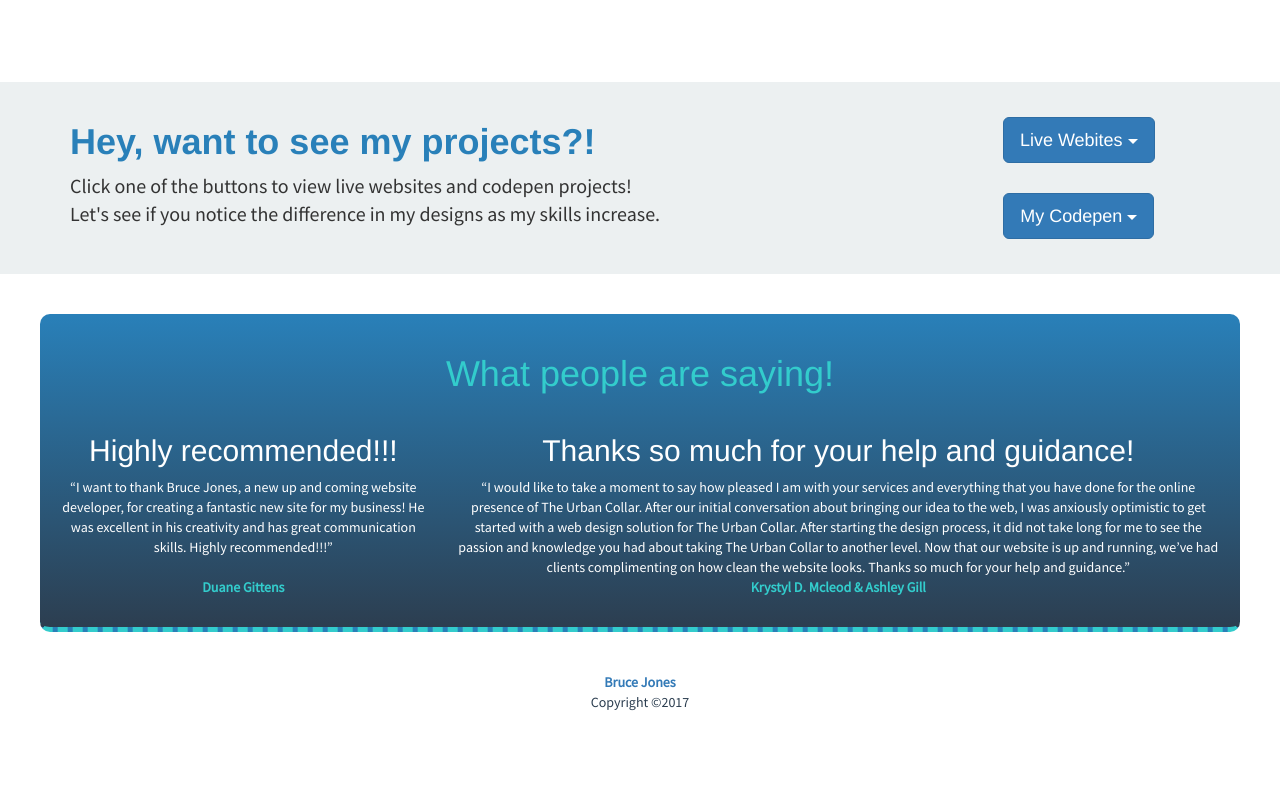
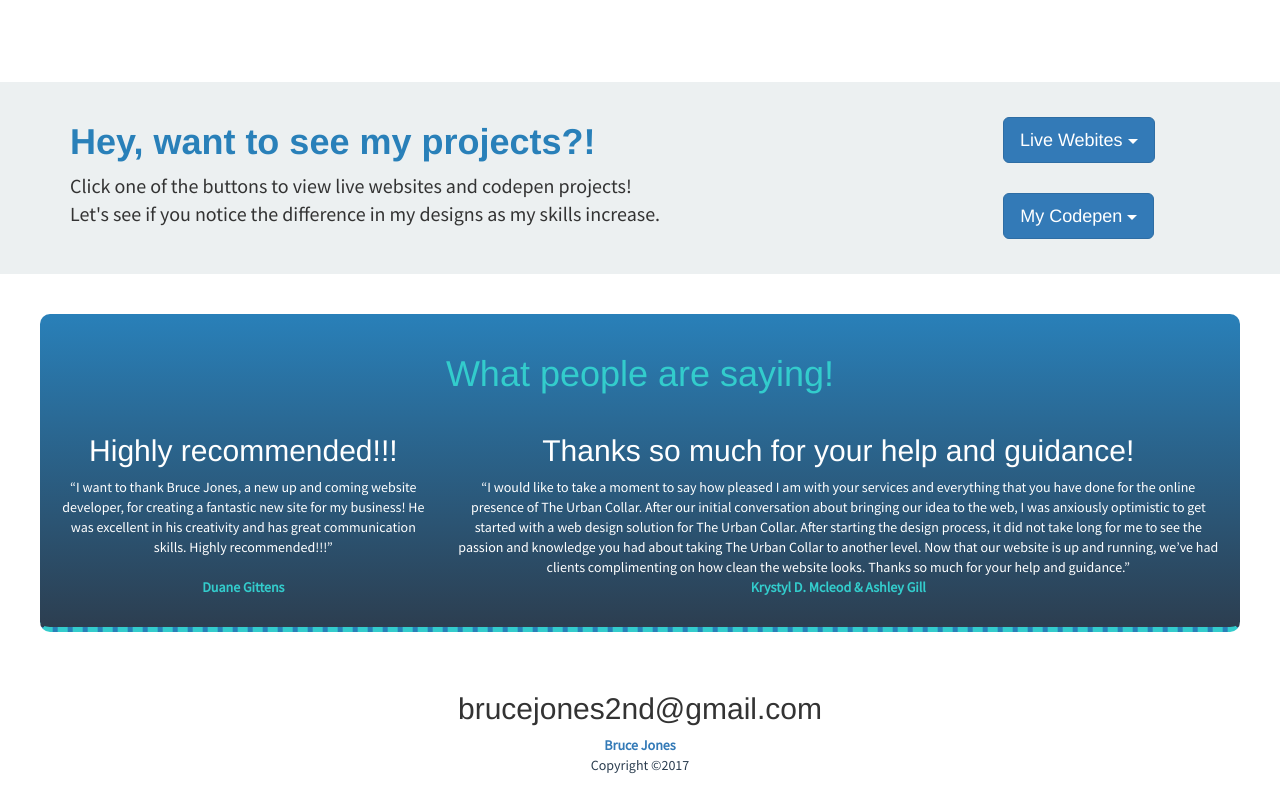
Before and after one commit to bjones2nd/bjones2nd.github.io, a plain HTML site: page index.html in a window 1280 px wide. Shown: the part 1989-2774 px from the top of the page. Before the commit the page ends 2711 px from the top, so only its background shows below. Drawn offline with nearby package versions, Linux system fonts and the light colour scheme.

Commit message:
Create index.html

```diff
--- a/index.html
+++ b/index.html
@@ -230,6 +230,12 @@
 <!--Testimonials section ends-->
 
 <!--Contact section begins-->
+
+<div id ='contact' class='container text-center'>
+  <div class='row'>
+	  <strong><h2>brucejones2nd@gmail.com</h2></strong>
+  </div>
+</div>
 <!--
 <div id='contact'>
   <div class='container'>
```
